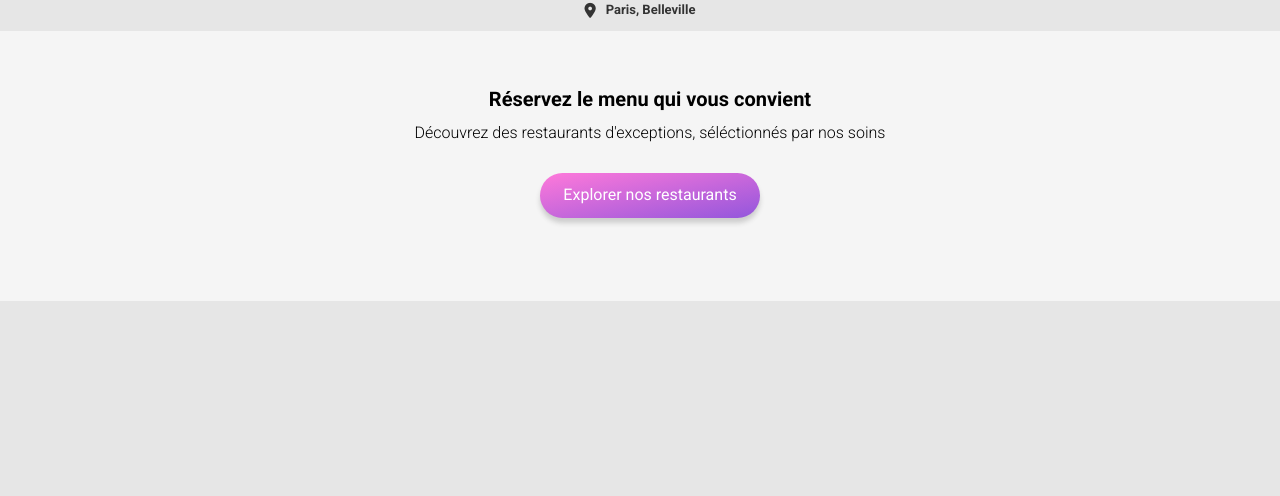
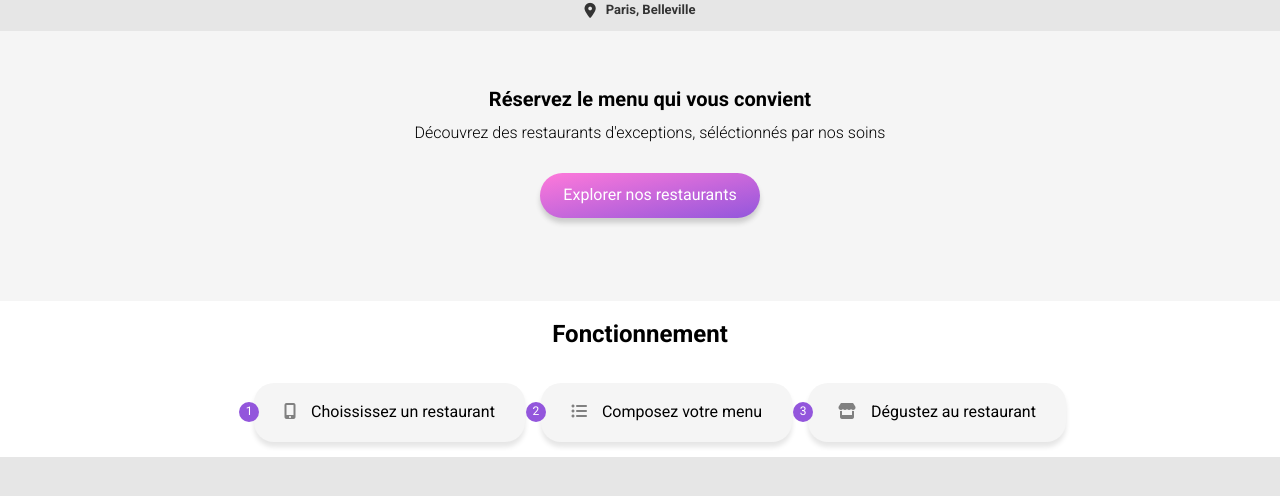
Before and after one commit to Amelibix/Projet-Ohmyfood-, a website: page index.html in a window 1280 px wide. Shown: the part 60-556 px from the top of the page. Drawn offline with Linux system fonts and the light colour scheme; a web font is replaced by a local one.

Commit message:
intégration de la partie fonctionnement

```diff
--- a/index.html
+++ b/index.html
@@ -40,12 +40,21 @@
 
         <section>
             <div class="container_reservez">
-
                 <h1>Réservez le menu qui vous convient</h1>
                 <p>Découvrez des restaurants d'exceptions, séléctionnés par nos soins</p>
-
                 <button class="btn_commande" type="button">Explorer nos restaurants</button>
-
+            </div>
+        </section>
+        <section>
+            <div class="container_fonctionnement">
+                <h2>Fonctionnement</h2>
+                <a href="#">
+                    <ol>
+                        <li><i class="fa-solid fa-mobile-screen-button"></i>Choississez un restaurant</li>
+                        <li><i class="fa-solid fa-list-ul"></i>Composez votre menu</li>
+                        <li><i class="fa-solid fa-store"></i>Dégustez au restaurant</li>
+                    </ol>
+                </a>
             </div>
         </section>
     </main>
--- a/sass/_main.scss
+++ b/sass/_main.scss
@@ -2,3 +2,4 @@
 @import './utils/mixins';
 @import './layout/header';
 @import'./page/home';
+@import'./component/buttons';
--- /dev/null
+++ b/sass/component/_buttons.scss
@@ -0,0 +1,3 @@
+.btn_commande {
+    @include btn_commande;
+}
--- a/sass/page/_home.scss
+++ b/sass/page/_home.scss
@@ -85,6 +85,66 @@ section {
     }
 }
 
-.btn_commande {
-    @include btn_commande;
+section {
+    .container_fonctionnement {
+        display: flex;
+        flex-direction: column;
+        align-items: center;
+        background-color: white;
+        counter-reset: number;
+
+        & ol {
+            display: flex;
+            flex-wrap: wrap;
+            gap: 1rem;
+            margin: 15px;
+        }
+
+        & li {
+            @include background-grey;
+            flex-grow: 1;
+            padding: 20px 30px;
+            border-radius: 20px;
+            list-style-type: none;
+            position: relative;
+            box-shadow: 0 5px 5px 0 lighten($color-grey, 40%);
+
+            &::before {
+                content: counter(number);
+                counter-increment: number;
+                @include centre;
+                background-color: $primarycolor;
+                height: 20px;
+                width: 20px;
+                border-radius: 50%;
+                color: white;
+                font-size: 12px;
+                position: absolute;
+                bottom: 20px;
+                left: -15px;
+            }
+
+            &:hover {
+                @include zoom;
+
+                &:hover {
+                    background-color: lighten($primarycolor, 35%);
+                }
+
+                i {
+                    color: $primarycolor;
+                }
+            }
+        }
+    }
+
+    a {
+        text-decoration: none;
+        color: black;
+    }
+
+    i {
+        color: gray;
+        margin-right: 15px;
+    }
 }
--- a/sass/utils/_mixins.scss
+++ b/sass/utils/_mixins.scss
@@ -39,4 +39,12 @@
      box-shadow: 0 5px 5px 0 lighten($color-grey, 30%);
      background-image: linear-gradient(to bottom right, $secondarycolor, $primarycolor);
      border: lighten($color-grey, 46%);
+
+     &:hover {
+         @include zoom;
+     }
  }
+
+ @mixin zoom {
+     transform: scale(1.02);
+ }
```
Also changed, not shown: css/style.css, 1 other file.
